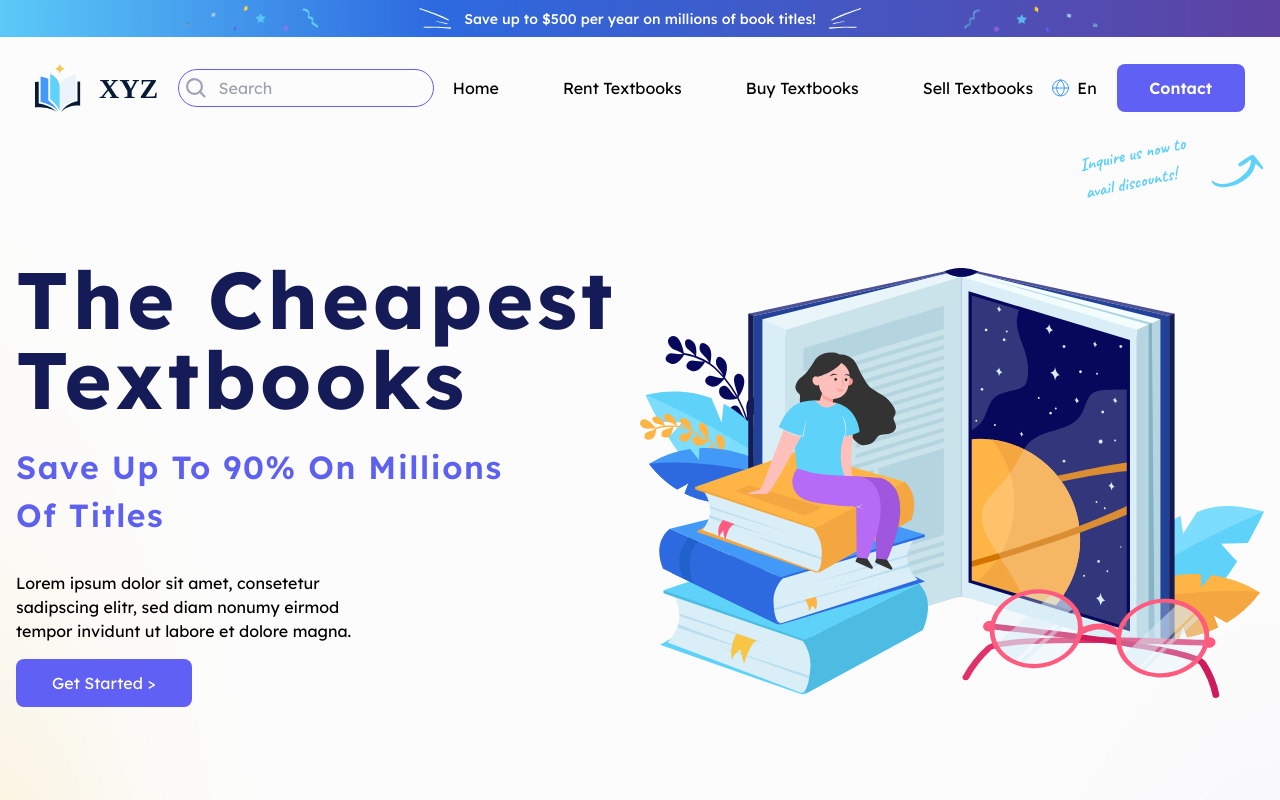
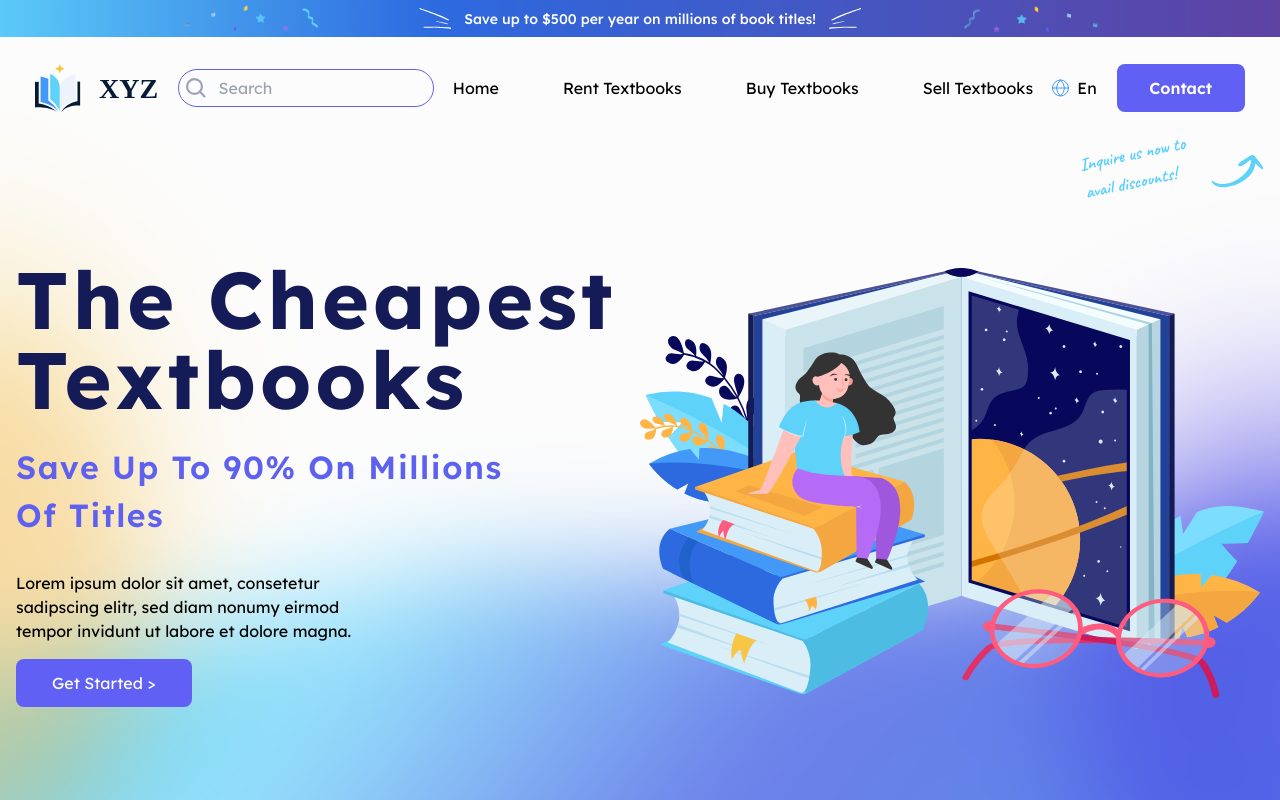
Before and after one commit to justinFED/xyz-books, a React (Vite) app in the folder client/: page / in a window 1280 px wide. Shown: the top 800 px of the page. Built offline with nearby package versions, Linux system fonts and the light colour scheme.

Commit message:
Fixed background image

```diff
--- a/client/src/App.jsx
+++ b/client/src/App.jsx
@@ -23,7 +23,7 @@ function App() {
         className="flex flex-col min-h-screen"
         style={{
           backgroundImage: searchResults ? "none" : `url(${backgroundImage})`,
-          backgroundSize: "100% 100%",
+          backgroundSize: "100% auto",
           backgroundRepeat: "no-repeat"
         }}
       >
```
